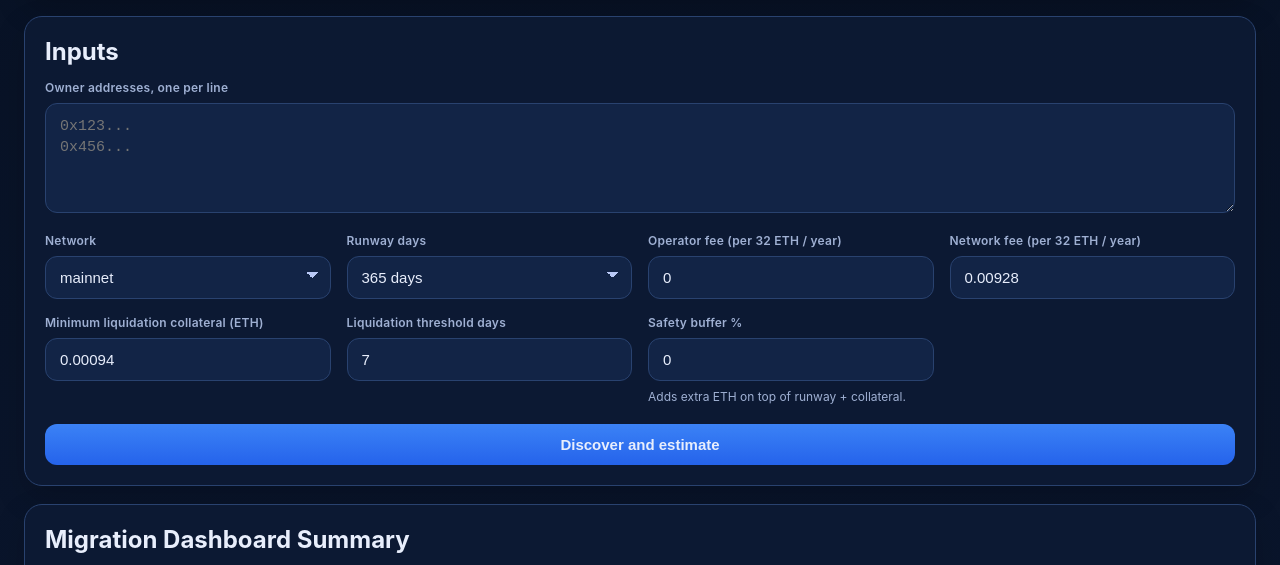
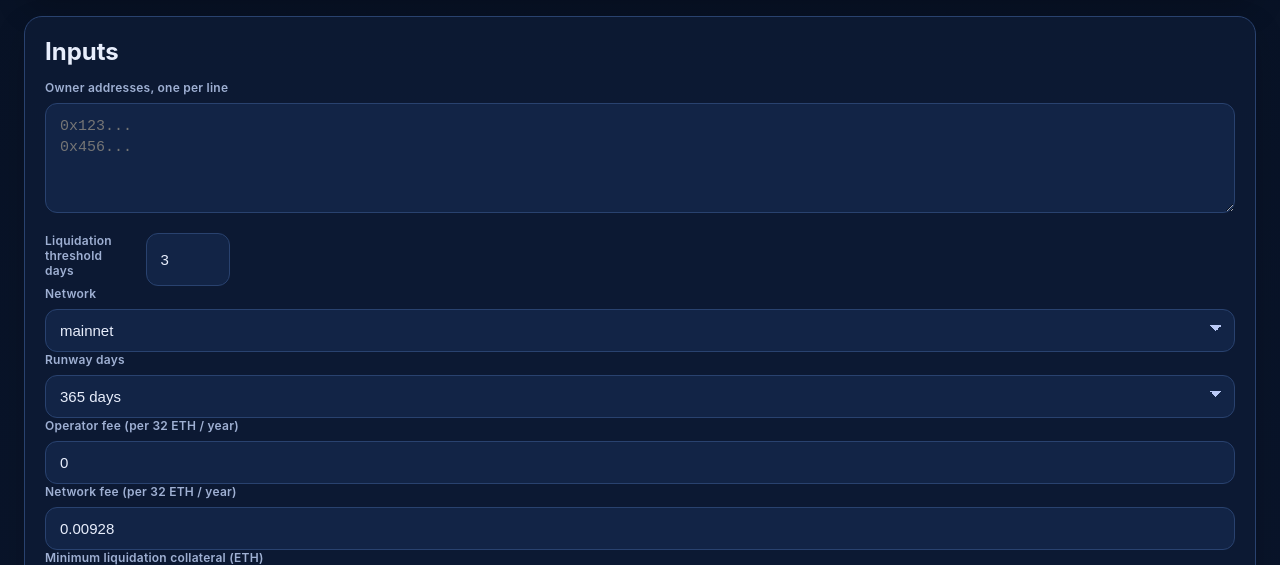
Before and after one commit to matty1335/SSV-Migration-Calculator-V0, a website: page index.html in a window 1280 px wide. Shown: the part 157-722 px from the top of the page. Drawn offline with Linux system fonts and the light colour scheme.

Commit message:
Change default liquidation threshold to 3 days

```diff
--- a/index.html
+++ b/index.html
@@ -327,7 +327,9 @@
 0x456..."></textarea>
         </div>
 
-        <div class="col-3">
+          <label for="liquidationDays">Liquidation threshold days</label>
+  <input id="liquidationDays" type="number" step="1" value="3" />
+</div><div class="col-3">
           <label for="network">Network</label>
           <select id="network">
             <option value="mainnet">mainnet</option>
```
